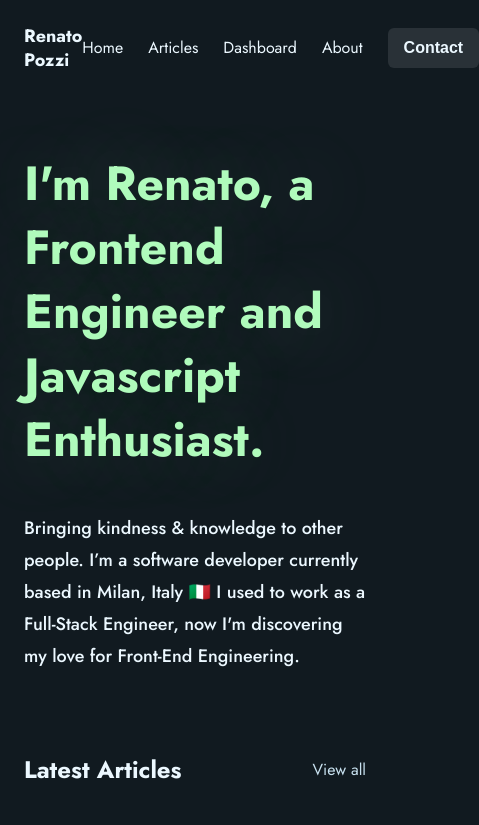
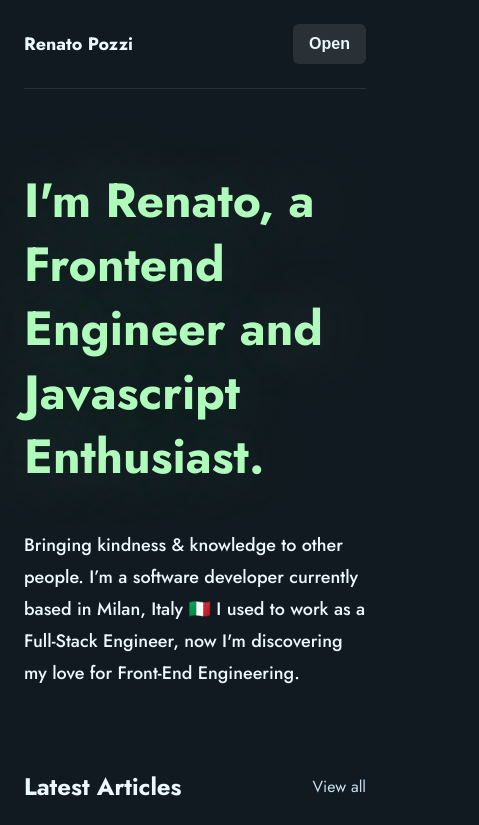
Before and after one commit to itsrennyman/renatopozzi.me, a Next.js app: page / in a window 390 px wide. Shown: the top 825 px of the page, 479 px wide, since content can reach past the window. Built offline with nearby package versions, Linux system fonts and the light colour scheme.

Commit message:
feat: added initial responsive navbar

```diff
--- a/components/Navbar/index.js
+++ b/components/Navbar/index.js
@@ -1,4 +1,5 @@
 import NextLink from "next/link";
+import * as React from "react";
 import { styled } from "../../stitches.config";
 import { Button, Flex, Link, Text } from "../UI";
 
@@ -13,10 +14,30 @@ const Item = styled(Text, {
   lineHeight: "1.375rem",
 });
 
+const DesktopNavbar = styled(Flex, {
+  display: "none",
+
+  "@bp1": {
+    display: "flex",
+  },
+});
+
+const MobileNavbar = styled(Flex, {
+  display: "flex",
+  paddingBottom: "1.5rem",
+  borderBottom: "1px solid $white100",
+
+  "@bp1": {
+    display: "none",
+  },
+});
+
 export const Navbar = () => {
+  const [isOpen, setIsOpen] = React.useState(false);
+
   return (
-    <Flex
-      as="nav"
+    <nav>
+      <DesktopNavbar
         direction="row"
         align="center"
         justify="between"
@@ -62,6 +83,49 @@ export const Navbar = () => {
             <Button color="secondary">Contact</Button>
           </li>
         </Flex>
+      </DesktopNavbar>
+
+      <MobileNavbar direction="column" css={{ color: "$text100" }} gap="5">
+        <Flex justify="between" align="center">
+          <Logo>Renato Pozzi</Logo>
+          <Button color="secondary" onClick={() => setIsOpen((prev) => !prev)}>
+            Open
+          </Button>
         </Flex>
+
+        {isOpen && (
+          <Flex as="ul" direction="column" gap="4" css={{ listStyle: "none" }}>
+            <li>
+              <NextLink href="/" passHref>
+                <Link animation="underlining">
+                  <Item size="1">Home</Item>
+                </Link>
+              </NextLink>
+            </li>
+            <li>
+              <NextLink href="/articles" passHref>
+                <Link animation="underlining">
+                  <Item size="1">Articles</Item>
+                </Link>
+              </NextLink>
+            </li>
+            <li>
+              <NextLink href="/dashboard" passHref>
+                <Link animation="underlining">
+                  <Item size="1">Dashboard</Item>
+                </Link>
+              </NextLink>
+            </li>
+            <li>
+              <NextLink href="/about" passHref>
+                <Link animation="underlining">
+                  <Item size="1">About</Item>
+                </Link>
+              </NextLink>
+            </li>
+          </Flex>
+        )}
+      </MobileNavbar>
+    </nav>
   );
 };
```
Lines whose indentation alone changed are shown as unchanged.
